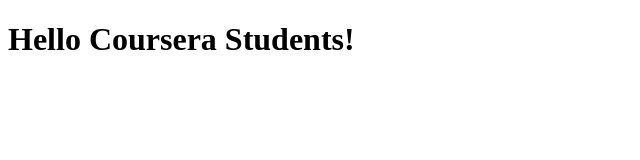
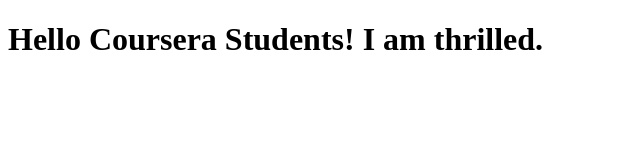
Before and after one commit to DmRos123/coursera-angular, a plain HTML site: page index.html in a window 1280 px wide. Shown: the whole page, without its empty margins (0-640 px from the left). Drawn offline with Linux system fonts and the light colour scheme.

Commit message:
Next version

```diff
--- a/index.html
+++ b/index.html
@@ -5,7 +5,7 @@
 	<title>Hello Coursera</title>
 </head>
 <body>
-	<h1>Hello Coursera Students!</h1>
+	<h1>Hello Coursera Students! I am thrilled.</h1>
 
 </body>
 </html>
```
